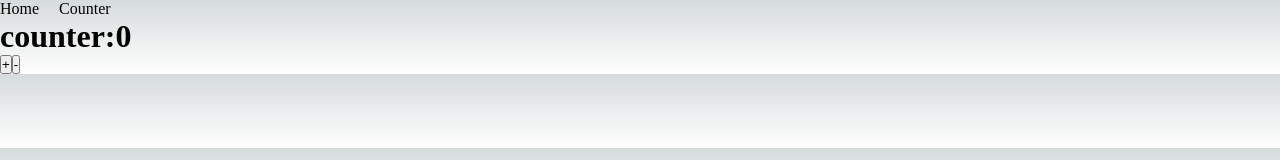
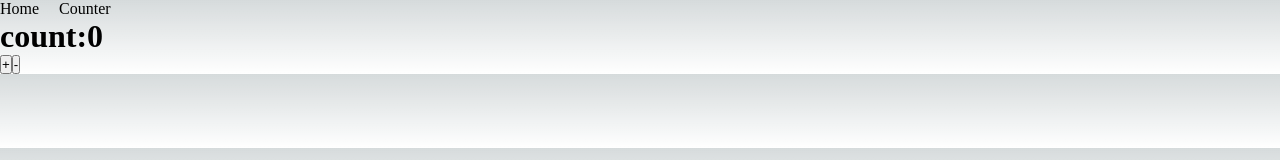
Before and after one commit to yogeshnishad007/my-action, a Next.js app: page /counter in a window 1280 px wide. Shown: the top 160 px of the page. Built offline with nearby package versions, Linux system fonts and the light colour scheme.

Commit message:
add new new

```diff
--- a/pages/counter.jsx
+++ b/pages/counter.jsx
@@ -6,7 +6,7 @@ const Counter = () => {
   return (
     <div>
 
-        <h1>counter:{count}</h1>
+        <h1>count:{count}</h1>
 
 
         <div>
```
